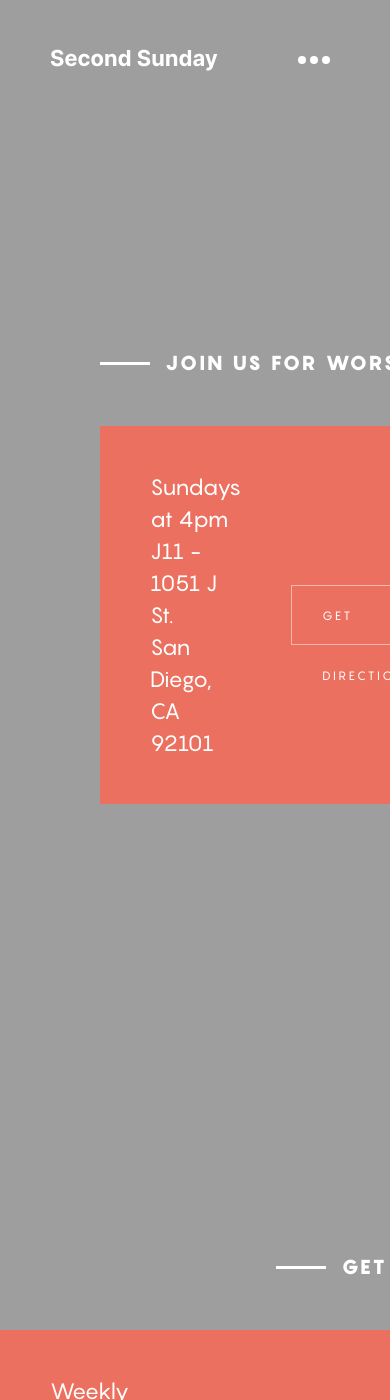
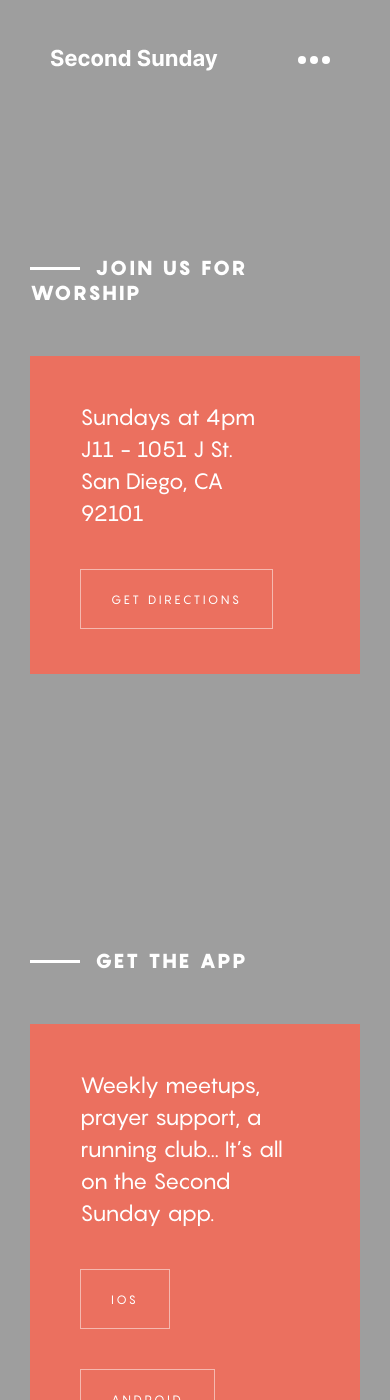
Before and after one commit to roryreiff/secondsunday, a Jekyll site: the page built from index.html, in a window 390 px wide and 1400 px high, scrolled down 2222 px. Built offline with Jekyll 4.4.1, drawn with Linux system fonts in a browser that asks for light colours; the list of posts is cut into pages by our own code.

Commit message:
add more responsive rules

```diff
--- a/_sass/_layout.scss
+++ b/_sass/_layout.scss
@@ -131,4 +131,25 @@ footer {
   padding: 20px;
   line-height: 34px;
 }
+
+a.button {
+  display: inline-block;
 }
+.announcement {
+  height: 800px;
+  .announcement-info {
+    width: 100%;
+    margin: 0 30px 30px 30px;
+    .announcement-info-box {
+      display: block;
+      .button {
+        margin: 40px 20px 0 0;
+      }
+    }
+  }
+  .right {
+    h3 { text-align: left !important; }
+  }
+}
+
+}
```
Also changed, not shown: 3 other files.
